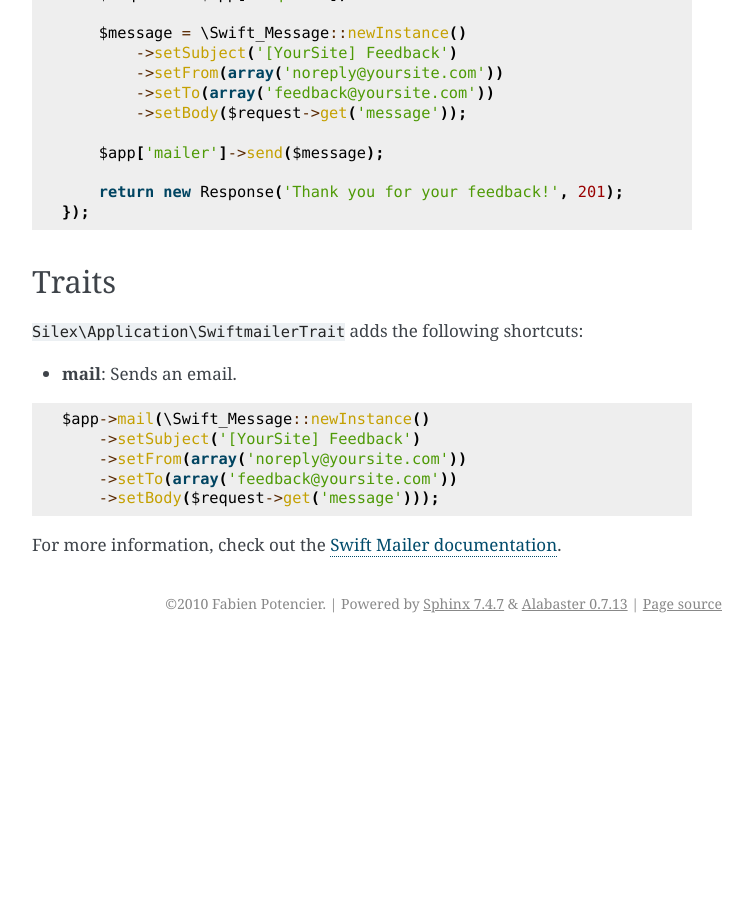
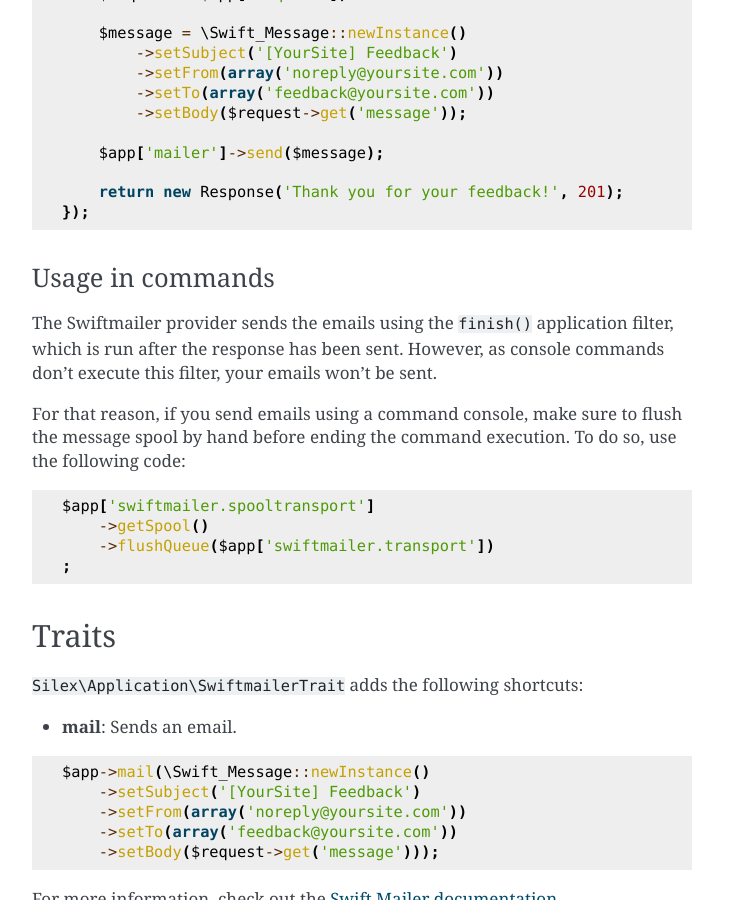
Before and after one commit to silexphp/Silex, a Sphinx documentation site: the page built from doc/providers/swiftmailer.rst, in a window 1280 px wide and 900 px high, scrolled down 1838 px. Shown: the whole window, without its empty margins (388-1141 px from the left). Built offline with Sphinx 7.4.7, drawn with Linux system fonts in a browser that asks for light colours; before the commit the page ends 2481 px from its top, so only the background shows below that.

Commit message:
Added a note about how to send emails with console commands

```diff
--- a/doc/providers/swiftmailer.rst
+++ b/doc/providers/swiftmailer.rst
@@ -97,6 +97,22 @@
         return new Response('Thank you for your feedback!', 201);
     });
 
+Usage in commands
+~~~~~~~~~~~~~~~~~
+
+The Swiftmailer provider sends the emails using the ``finish()`` application
+filter, which is run after the response has been sent. However, as console
+commands don't execute this filter, your emails won't be sent.
+
+For that reason, if you send emails using a command console, make sure to
+flush the message spool by hand before ending the command execution. To do so,
+use the following code::
+
+    $app['swiftmailer.spooltransport']
+        ->getSpool()
+        ->flushQueue($app['swiftmailer.transport'])
+    ;
+
 Traits
 ------
 
```
